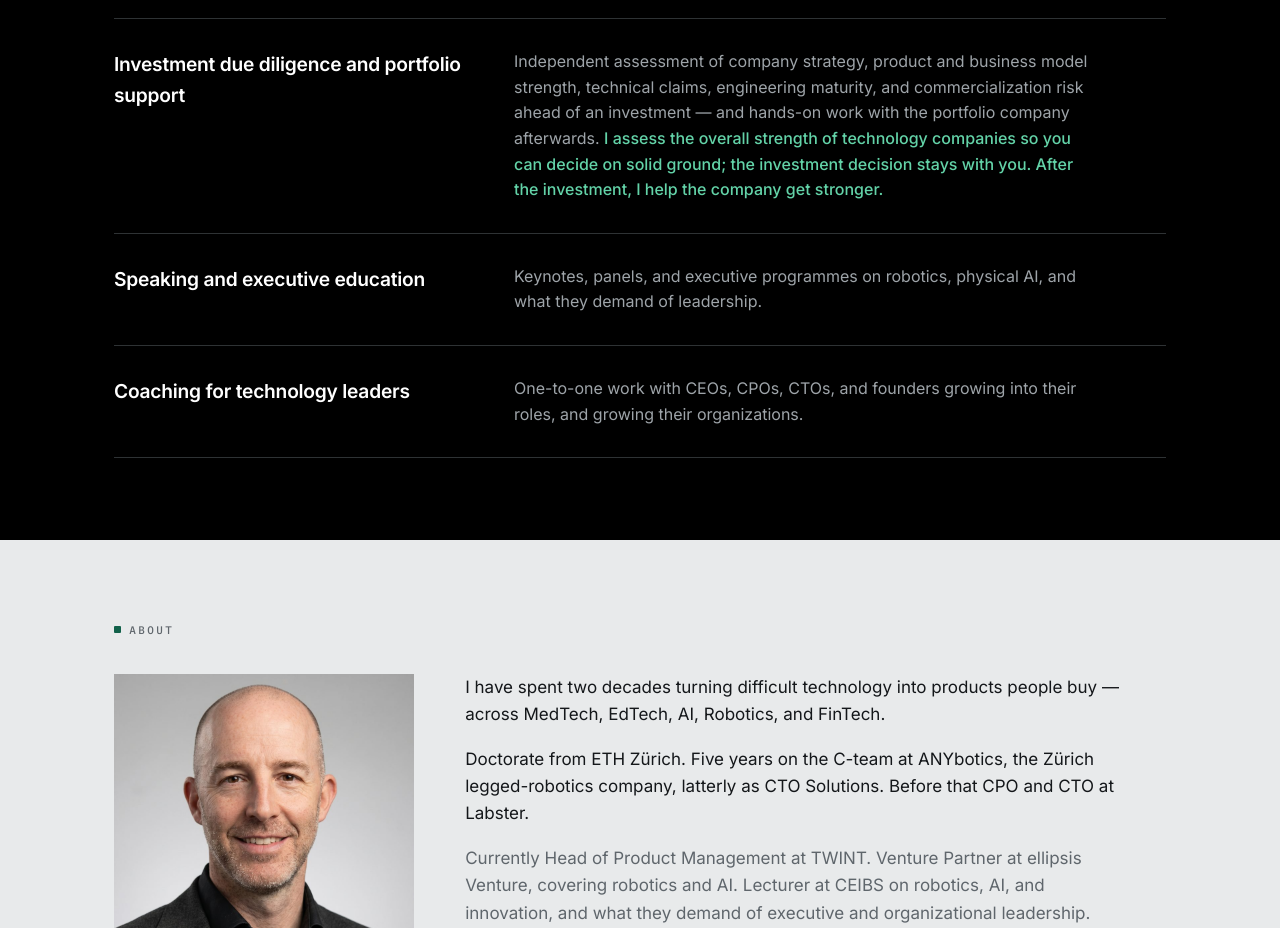
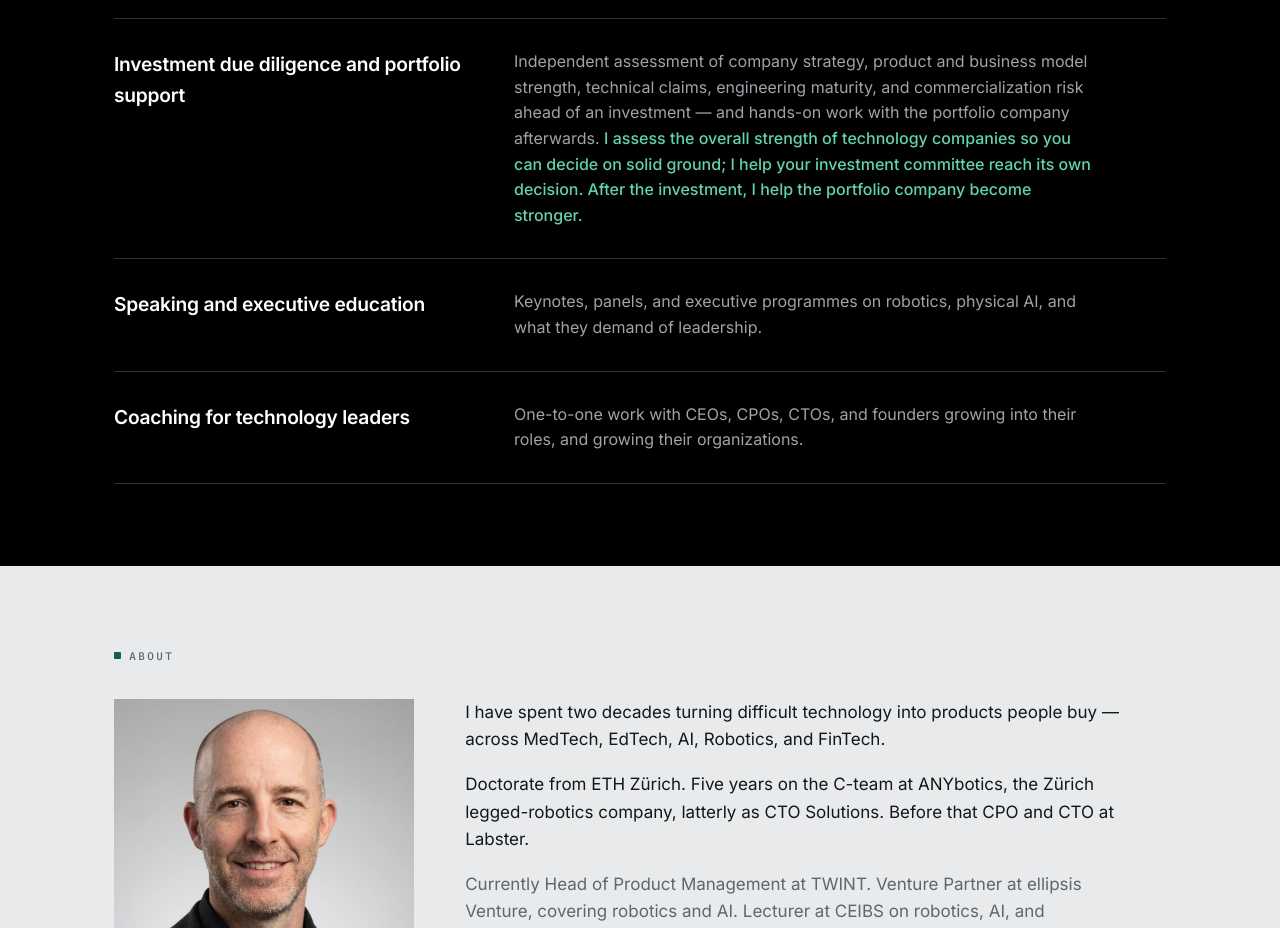
Before and after one commit to robert-n-mackenzie/mackenzie-advisory-website, a plain HTML site: page index.html in a window 1280 px wide. Shown: the part 940-1868 px from the top of the page. Drawn offline with Linux system fonts and the light colour scheme.

Commit message:
Sharpen the diligence copy: committee support, portfolio company named
Places the work at the decision moment rather than outside it, while still
attributing the decision to the investment committee. Says "portfolio
company" explicitly so the post-investment work is not read as strengthening
the fund itself.

Co-Authored-By: Claude Opus 5 <noreply@anthropic.com>
Claude-Session: https://claude.ai/code/session_017q7E97d6Q6JMZ2Ktfu8zKh

```diff
--- a/index.html
+++ b/index.html
@@ -193,7 +193,7 @@ footer{background:var(--block-bg);color:var(--block-fg)}
         </div>
         <div class="svc-row">
           <h3>Investment due diligence and portfolio support</h3>
-          <p>Independent assessment of company strategy, product and business model strength, technical claims, engineering maturity, and commercialization risk ahead of an investment — and hands-on work with the portfolio company afterwards. <em>I assess the overall strength of technology companies so you can decide on solid ground; the investment decision stays with you. After the investment, I help the company get stronger.</em></p>
+          <p>Independent assessment of company strategy, product and business model strength, technical claims, engineering maturity, and commercialization risk ahead of an investment — and hands-on work with the portfolio company afterwards. <em>I assess the overall strength of technology companies so you can decide on solid ground; I help your investment committee reach its own decision. After the investment, I help the portfolio company become stronger.</em></p>
         </div>
         <div class="svc-row">
           <h3>Speaking and executive education</h3>
```
